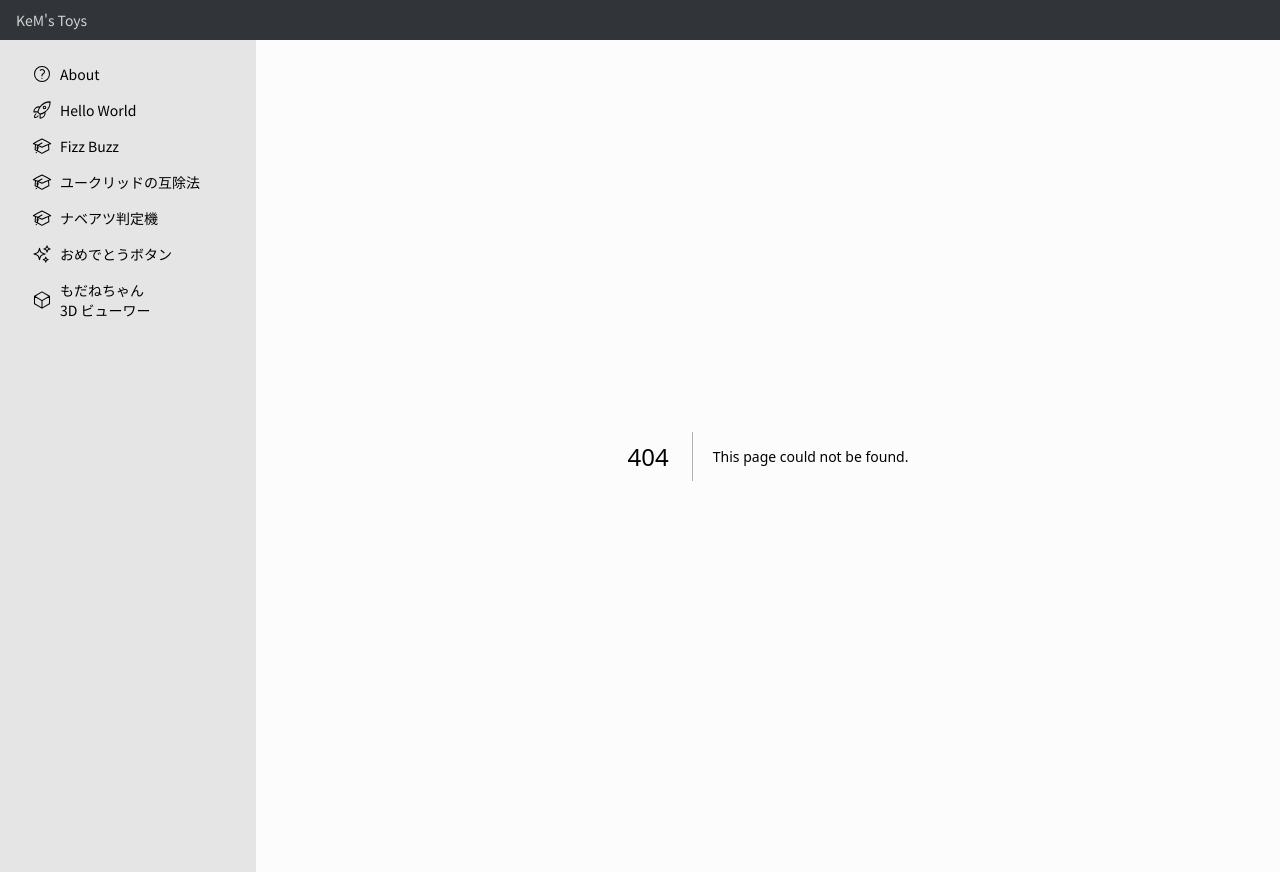
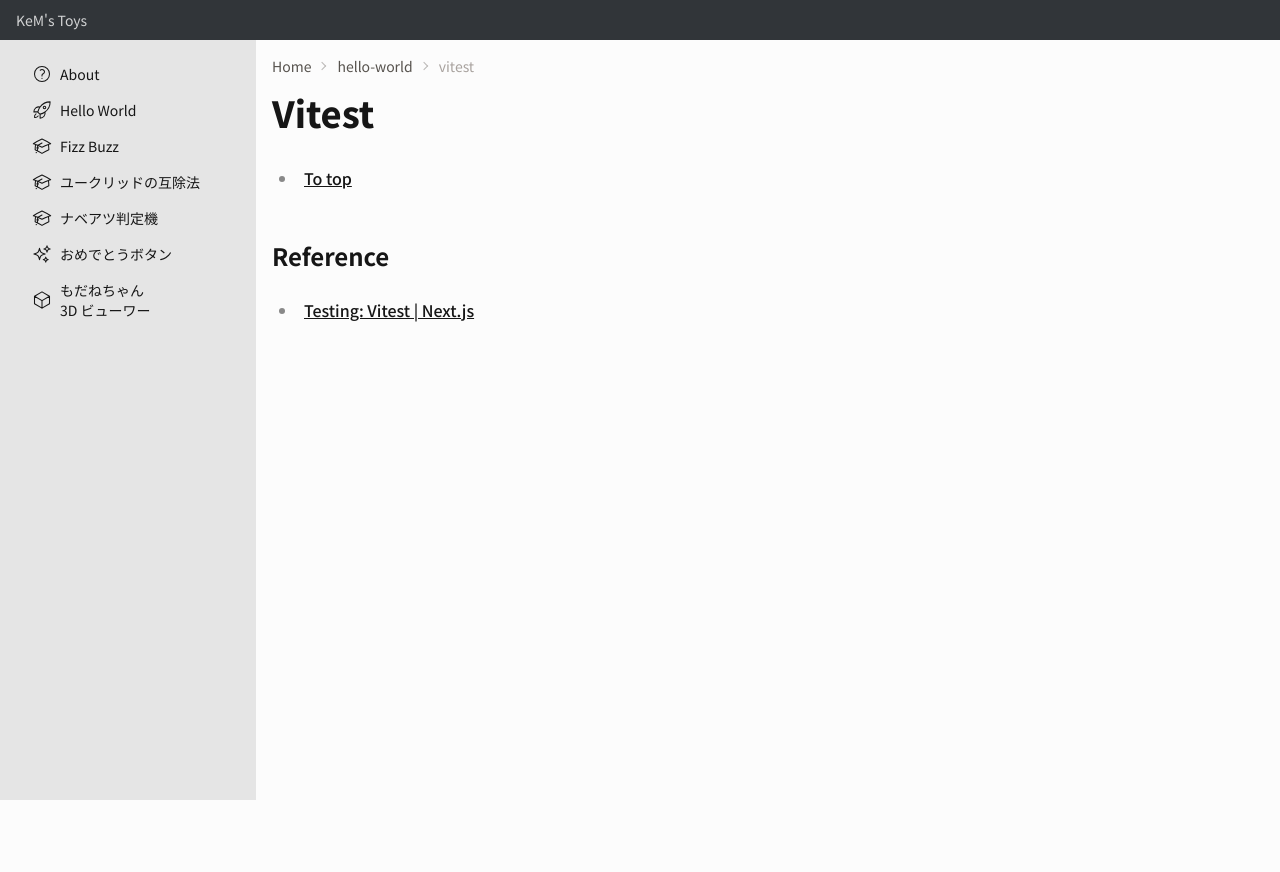
Before and after one commit to kem198/kems-toys, a Next.js app: page /hello-world/vitest in a window 1280 px wide. Before the commit this address had no page. After the commit the page ends 800 px from the top, so only its background shows below. Built offline with nearby package versions, Linux system fonts and the light colour scheme.

Commit message:
feat: add Vitest testing page and related tests

```diff
--- a/src/app/(contents)/(pages)/hello-world/page.mdx
+++ b/src/app/(contents)/(pages)/hello-world/page.mdx
@@ -13,6 +13,10 @@ import Link from "next/link";
 - <Link href="/hello-world/react-hooks/">React Hooks</Link>
 - <Link href="/hello-world/react-hook-form/">React Hook Form</Link>
 
+## Testing
+
+- <Link href="/hello-world/vitest/">Vitest</Link>
+
 ## Web API
 
 - <Link href="/hello-world/device-orientation/">Device orientation</Link>
--- /dev/null
+++ b/src/app/(contents)/(pages)/hello-world/vitest/page.tsx
@@ -0,0 +1,22 @@
+import Link from "next/link";
+
+export default function Page() {
+  return (
+    <div>
+      <h1>Vitest</h1>
+      <ul>
+        <li>
+          <Link href="/">To top</Link>
+        </li>
+      </ul>
+      <h2>Reference</h2>
+      <ul>
+        <li>
+          <a href="https://nextjs.org/docs/app/building-your-application/testing/vitest#creating-your-first-vitest-unit-test">
+            Testing: Vitest | Next.js
+          </a>
+        </li>
+      </ul>
+    </div>
+  );
+}
```
Also changed, not shown: 1 other file (tests, documents, lock files or other folders).
